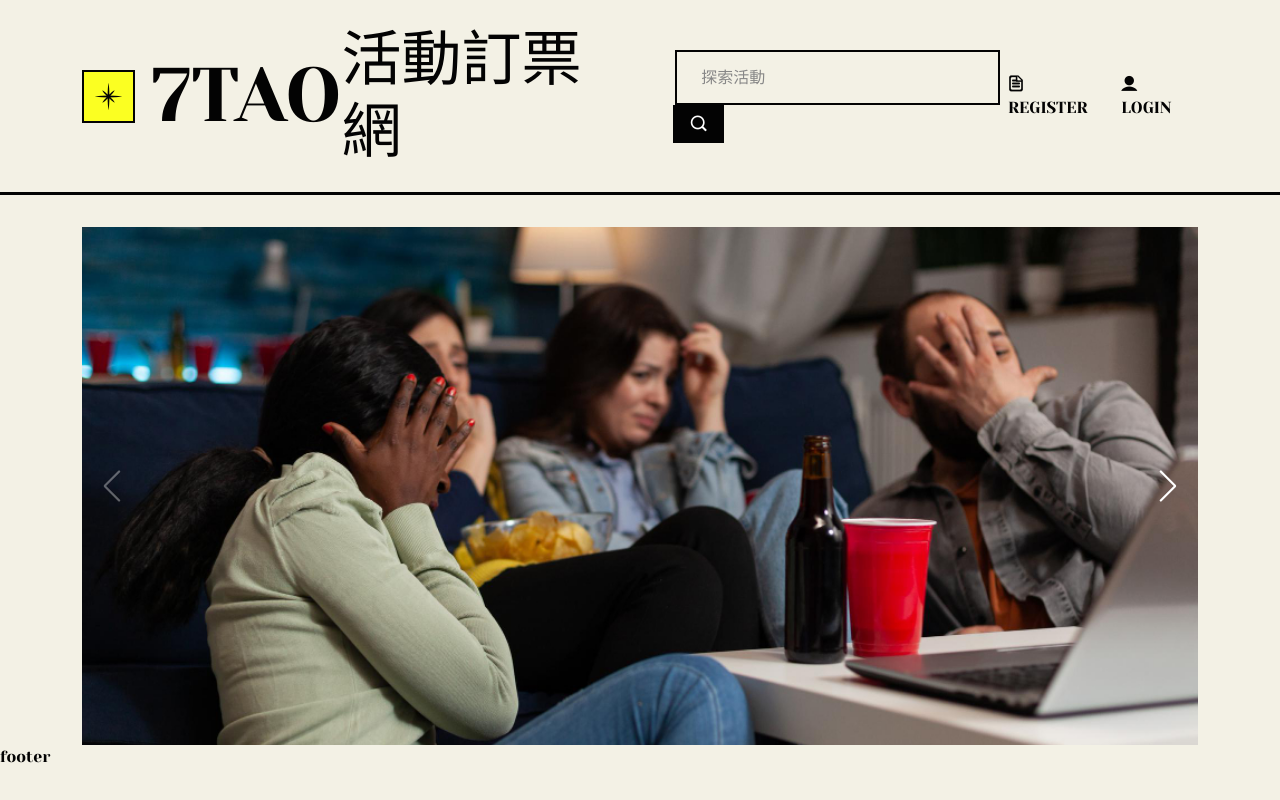
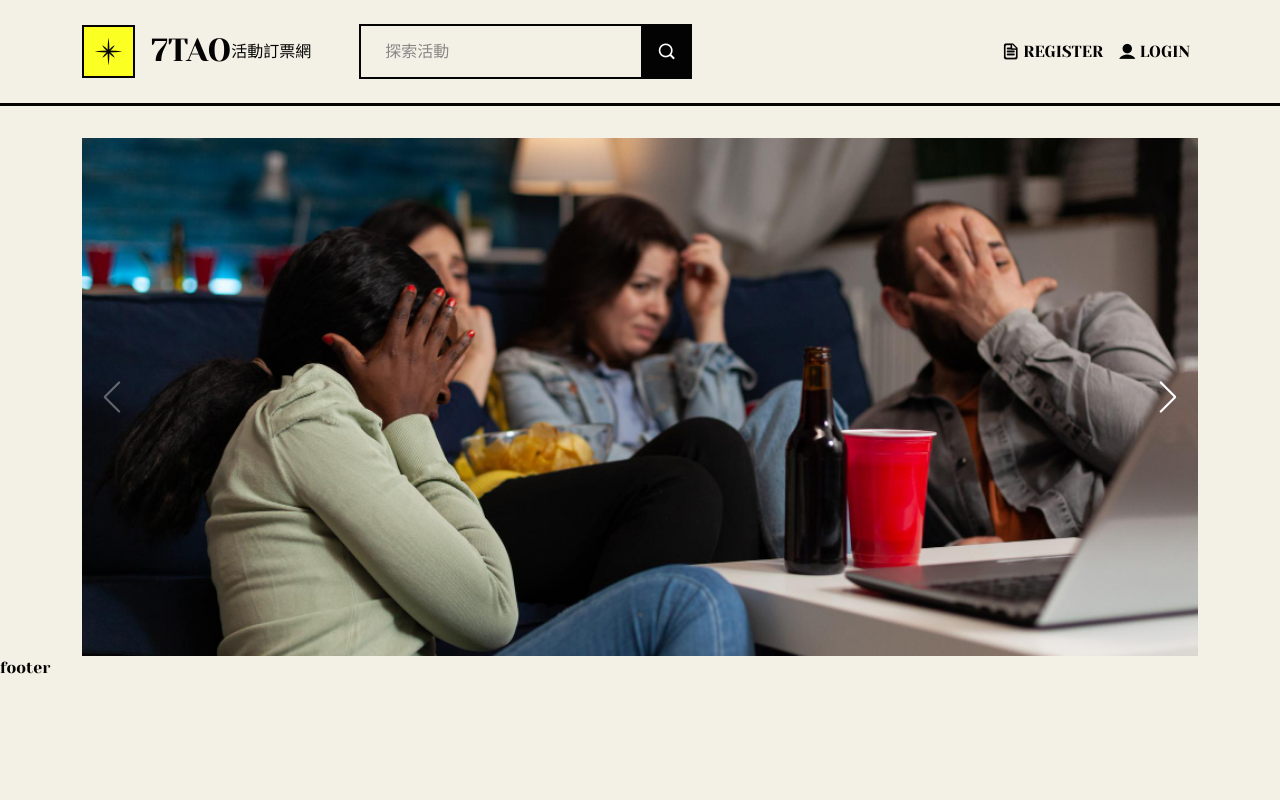
Before and after one commit to AndersonShen2020/2023_web-layouting_week7, a Vue app: page / in a window 1280 px wide. Built offline with nearby package versions, Linux system fonts and the light colour scheme.

Commit message:
update: 調整 class

```diff
--- a/src/components/header.vue
+++ b/src/components/header.vue
@@ -9,8 +9,8 @@
               src="@/assets/img/logo.png"
               alt=""
             />
-            <p class="fs-2 d-lg-flex align-items-center d-none">
-              7TAO<span class="noto-tc-serif fs-6">活動訂票網</span>
+            <p class="fs-13 d-lg-flex align-items-center d-none">
+              7TAO<span class="noto-tc-serif fs-17">活動訂票網</span>
             </p>
           </RouterLink>
         </h1>
```
